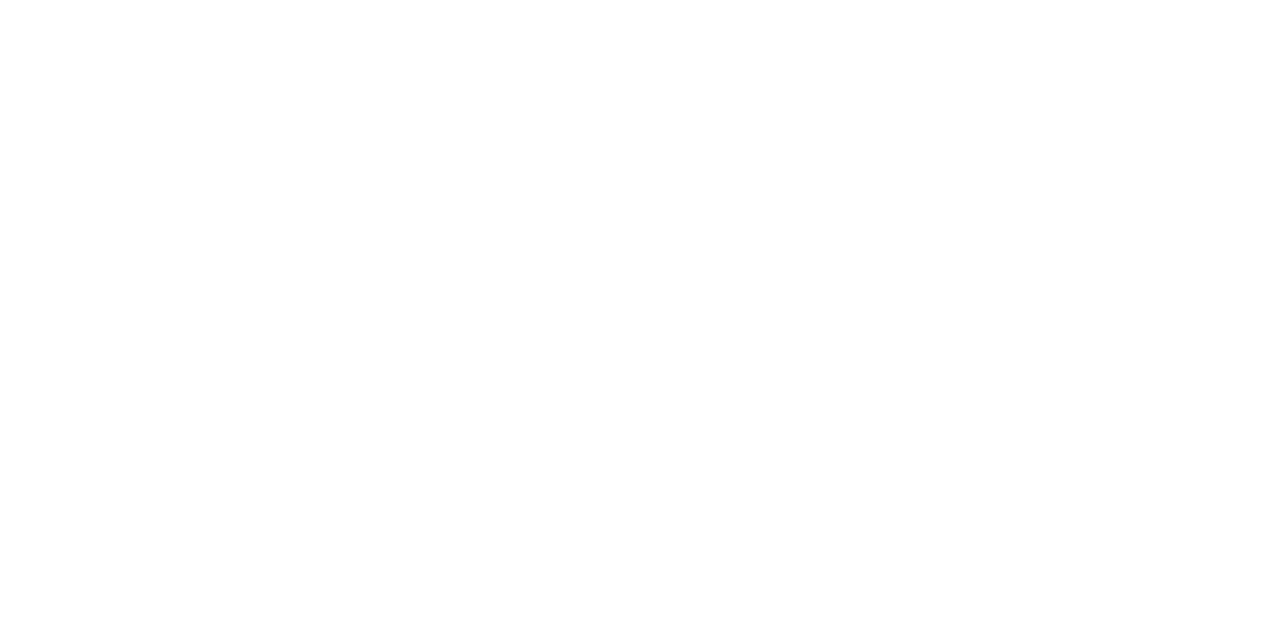
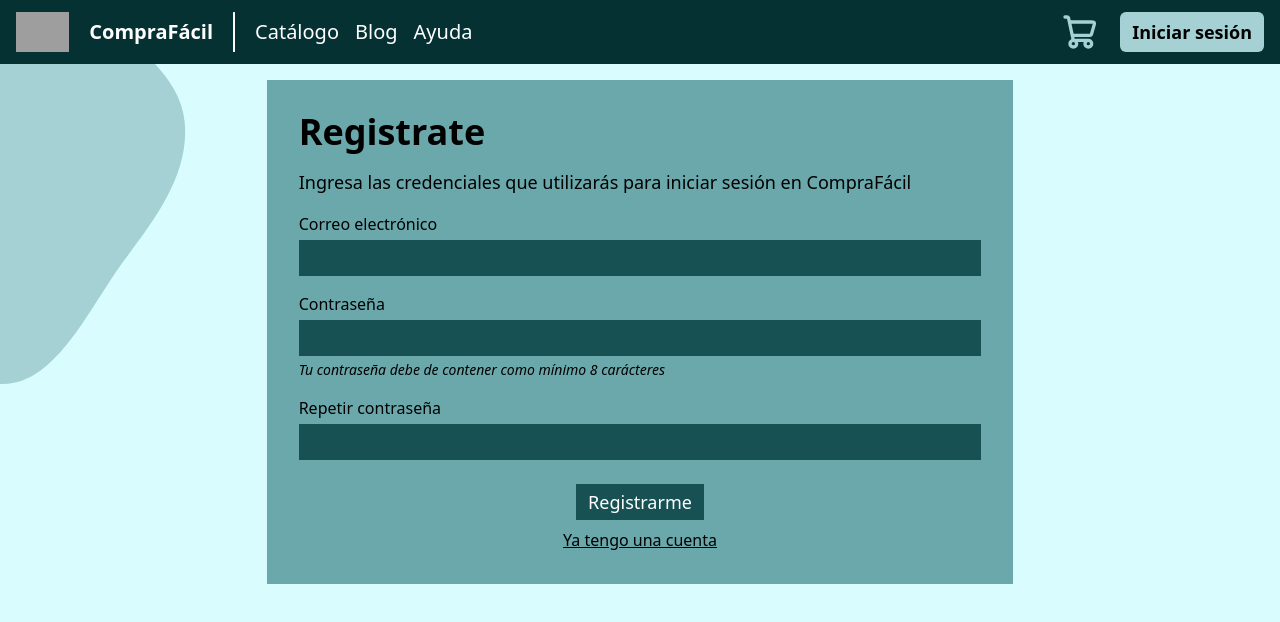
Before and after one commit to Seb0927/CompraFacilAccesible, a React (Vite) app: page /register in a window 1280 px wide. Before the commit this address had no page. Shown: the top 622 px of the page. Built offline with nearby package versions, Linux system fonts and the light colour scheme; grey boxes are pictures that could not be loaded.

Commit message:
feat(Register): add register component

```diff
--- a/src/components/index.jsx
+++ b/src/components/index.jsx
@@ -3,5 +3,6 @@
 import Blog from './blog'
 import Login from './login'
 import { Post1, Post2, Post3 } from './posts'
+import Register from './register'
 
-export { Background, Blog, Catalog, Login, Post1, Post2, Post3 }
+export { Background, Blog, Catalog, Login, Post1, Post2, Post3, Register }
--- /dev/null
+++ b/src/components/register/Register.jsx
@@ -0,0 +1,146 @@
+import { useContext, useState, useRef, useEffect } from 'react'
+import { UserContext } from '@/contexts/UserContext'
+
+const Register = () => {
+
+  const { users, setUser } = useContext(UserContext);
+
+  const [email, setEmail] = useState('');
+  const [password, setPassword] = useState('');
+  const [repeatPassword, setRepeatPassword] = useState('');
+  const [error, setError] = useState('');
+
+  const errorRef = useRef(null);
+
+  // Effect to focus the error message when it appears
+  useEffect(() => {
+    if (error && errorRef.current) {
+      errorRef.current.focus();
+    }
+  }, [error]);
+
+  const handleSubmit = (e) => {
+    e.preventDefault();
+
+    // Basic validation
+    if (!email || !password || !repeatPassword) {
+      setError('Por favor, complete todos los campos');
+      return;
+    }
+
+    // Check if passwords match
+    if (password !== repeatPassword) {
+      setError('Las contraseñas no coinciden');
+      return;
+    }
+
+    // Password length validation
+    if (password.length < 8) {
+      setError('La contraseña debe tener al menos 8 caracteres');
+      return;
+    }
+
+    // Email format validation
+    const emailRegex = /^[^\s@]+@[^\s@]+\.[^\s@]+$/;
+    if (!emailRegex.test(email)) {
+      setError('Por favor ingrese un correo electrónico válido');
+      return;
+    }
+
+    // Check if email already exists
+    if (users.some(user => user.email === email)) {
+      setError('Este correo electrónico ya está registrado');
+      return;
+    }
+
+    // Add new user using addUser from context
+    const { addUser } = useContext(UserContext);
+    const result = addUser({ email, password });
+
+    if (result.success) {
+      // Auto-login the user
+      setUser({ email });
+
+      // Redirect to home page
+      window.location.href = '/';
+    } else {
+      setError(result.message);
+    }
+  };
+
+  return (
+    <div className='flex justify-center w-full'>
+      <section className='h-auto w-full md:w-4/5 lg:w-8/12 py-8 px-8 bg-blue-medium-light'>
+        <form onSubmit={handleSubmit} className='flex flex-col space-y-4'>
+          <h1 className='text-4xl font-bold'>Registrate</h1>
+          <span className='text-lg'>Ingresa las credenciales que utilizarás para iniciar sesión en CompraFácil</span>
+
+          {error && (
+            <p
+              ref={errorRef}
+              tabIndex={-1}
+              role="alert"
+              className='bg-red-100 border border-red-400 text-red-700 px-4 py-3 rounded focus:outline-none focus:ring-2 focus:ring-red-500'
+            >
+              {error}
+            </p>
+          )}
+
+          <div className='flex flex-col space-y-1'>
+            <label htmlFor='email' className='block'>
+              Correo electrónico
+            </label>
+            <input
+              id='email'
+              type='email'
+              value={email}
+              onChange={(e) => setEmail(e.target.value)}
+              className='w-full h-9 bg-blue-dark px-1 text-white'
+              aria-required="true"
+            />
+          </div>
+
+          <div className='flex flex-col space-y-1'>
+            <label htmlFor='password' className='block'>
+              Contraseña
+            </label>
+            <input
+              id='password'
+              type='password'
+              value={password}
+              onChange={(e) => setPassword(e.target.value)}
+              className='w-full h-9 bg-blue-dark px-1 text-white'
+              aria-required="true"
+            />
+            <p className='text-sm italic'>Tu contraseña debe de contener como mínimo 8 carácteres</p>
+          </div>
+
+          <div className='flex flex-col space-y-1'>
+            <label htmlFor='repeatPassword' className='block'>
+              Repetir contraseña
+            </label>
+            <input
+              id='repeatPassword'
+              type='password'
+              value={repeatPassword}
+              onChange={(e) => setRepeatPassword(e.target.value)}
+              className='w-full h-9 bg-blue-dark px-1 text-white'
+              aria-required="true"
+            />
+          </div>
+
+          <div className='pt-2 flex flex-col space-y-2 items-center'>
+            <button
+              type="submit"
+              className='h-9 w-32 bg-blue-dark text-white text-lg hover:bg-blue-darkest'>
+              Registrarme
+            </button>
+            <a href='/login' className='underline hover:text-blue-darkest'>Ya tengo una cuenta</a>
+          </div>
+        </form>
+      </section>
+    </div>
+  )
+}
+
+export default Register
--- a/src/components/register/index.jsx
+++ b/src/components/register/index.jsx
@@ -0,0 +1,3 @@
+import Register from './Register.jsx';
+
+export default Register;
--- a/src/main.jsx
+++ b/src/main.jsx
@@ -2,7 +2,7 @@
 import { createRoot } from 'react-dom/client'
 import { BrowserRouter, Routes, Route, useParams } from "react-router";
 import './index.css'
-import { Background, Catalog, Blog, Login, Post1, Post2, Post3 } from './components'
+import { Background, Catalog, Blog, Login, Post1, Post2, Post3, Register } from './components'
 
 // Component map for dynamic loading
 const components = {
@@ -11,7 +11,8 @@
   login: Login,
   post1: Post1,
   post2: Post2,
-  post3: Post3
+  post3: Post3,
+  register: Register,
 }
 
 // Dynamic page component
@@ -37,6 +38,7 @@
         <Route path="/blog" element={<DynamicPage componentName="blog" />} />
         <Route path="/blog/:componentName" element={<DynamicPage />} />
         <Route path="/login" element={<DynamicPage componentName="login" />} />
+        <Route path="/register" element={<DynamicPage componentName="register" />} />
       </Routes>
     </BrowserRouter>
   </StrictMode>,
```
